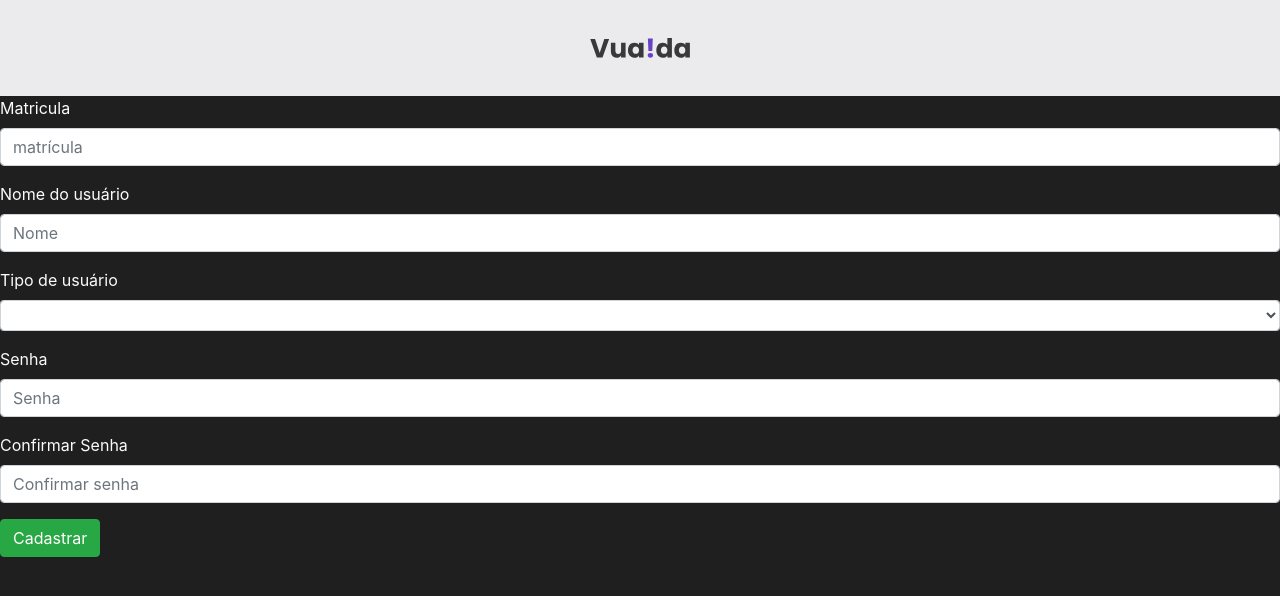
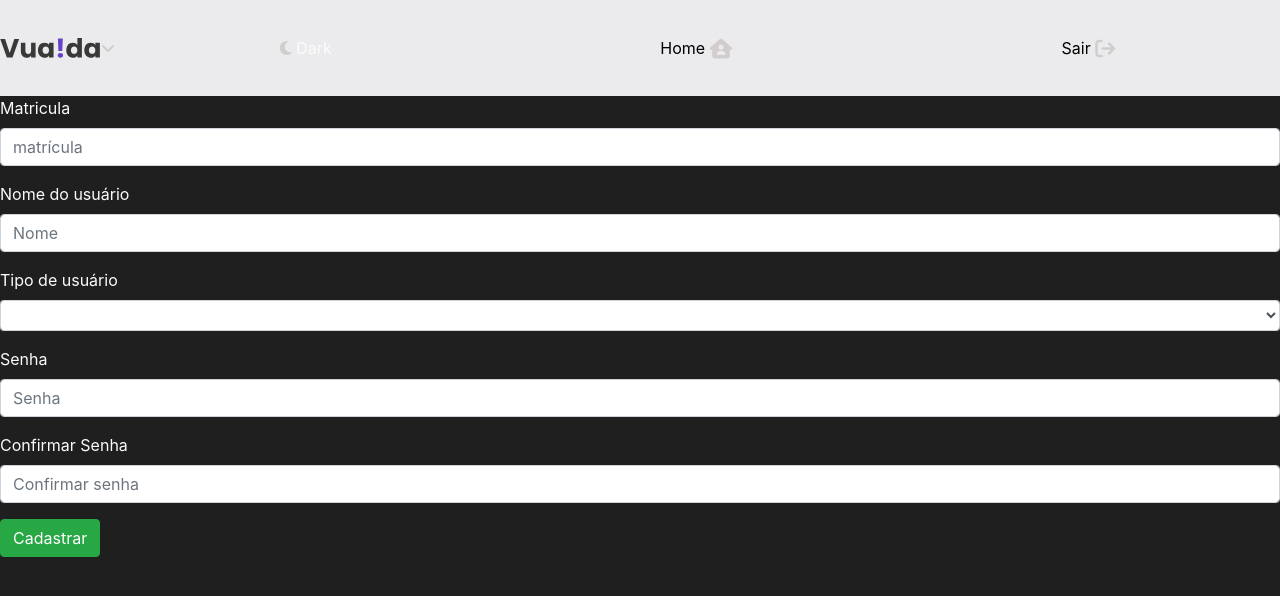
Before and after one commit to julianadeveloper/FuncionariosFront, a Vue app: page /cadastro in a window 1280 px wide. Shown: the top 596 px of the page. Built offline with nearby package versions, Linux system fonts and the light colour scheme; sample sign-in values are in the browser's storage; a web font is replaced by a local one.

Commit message:
menu navbar

```diff
--- a/package.json
+++ b/package.json
@@ -13,11 +13,13 @@
     "@fortawesome/free-regular-svg-icons": "^6.1.1",
     "@fortawesome/free-solid-svg-icons": "^6.1.1",
     "axios": "^0.27.2",
+    "bootstrap": "^5.2.0",
+    "bootstrap-vue": "^2.22.0",
     "bulma": "^0.9.4",
     "dotenv": "^16.0.1",
     "register-service-worker": "^1.7.2",
     "socket.io-client": "^4.5.1",
-    "vue": "^3.2.13",
+    "vue": "^3.2.37",
     "vue-3-socket.io": "^1.0.5",
     "vue-router": "^4.0.13",
     "vue-toastification": "^2.0.0-rc.5",
--- a/src/components/LateralBar.vue
+++ b/src/components/LateralBar.vue
@@ -1,8 +1,39 @@
 <template>
   <header class="header">
-    <!-- <MenuDropDown/> -->
     <img id="logo" src="../assets/images/logo.svg" alt="logo-vuaida" />
 
+
+          <span class="icon is-small">
+            <i class="fas fa-angle-down" aria-hidden="true"></i>
+          </span>
+      <div class="dropdown-menu" id="dropdown-menu" role="menu">
+        <div class="dropdow-content">
+          <a
+            href="#"
+            class="dropdown-item home-icon"
+            @click="$router.push({ name: 'DashBoardView' })"
+          >
+            Home
+            <!-- <i class="fa-solid fa-house-user fa-lg"></i> -->
+          </a>
+        </div>
+      </div>
+
+    <a class="icon-theme" @click="changeTheme">
+      <i class="fa-solid fa-moon"></i>
+
+      {{ textButton }}
+    </a>
+
+    <button class="home-icon" @click="$router.push({ name: 'DashBoardView' })">
+      Home
+      <i class="fa-solid fa-house-user fa-lg"></i>
+    </button>
+
+    <button class="logout-icon" @click.prevent="logout">
+      Sair
+      <i class="fa-solid fa-arrow-right-from-bracket fa-lg"></i>
+    </button>
   </header>
 </template>
 
@@ -10,10 +41,8 @@
 import { logoutService } from "@/services/logout";
 import { defineComponent } from "vue";
 import { POSITION, useToast } from "vue-toastification";
-// import MenuDropDown from "./MenuDropDown.vue";
 export default defineComponent({
   name: "LateralBar",
-  //  components: { MenuDropDown },
   data() {
     return {
       DarkThemeOn: false,
@@ -30,9 +59,9 @@ export default defineComponent({
     },
   },
   methods: {
-
     chamaToast() {
       const toast = useToast();
+
       // or with options
       toast.warning("Você fez logout", {
         position: POSITION.BOTTOM_RIGHT,
--- a/src/main.ts
+++ b/src/main.ts
@@ -11,8 +11,11 @@ import Toast from "vue-toastification";
 import "vue-toastification/dist/index.css";
 
 
+
+
 library.add(fas);
 const app = createApp(App);
+
 app.use(Toast);
 app.use(store);
 app.use(router).mount("#app");
```
Also changed, not shown: 1 other file (tests, documents, lock files or other folders).
